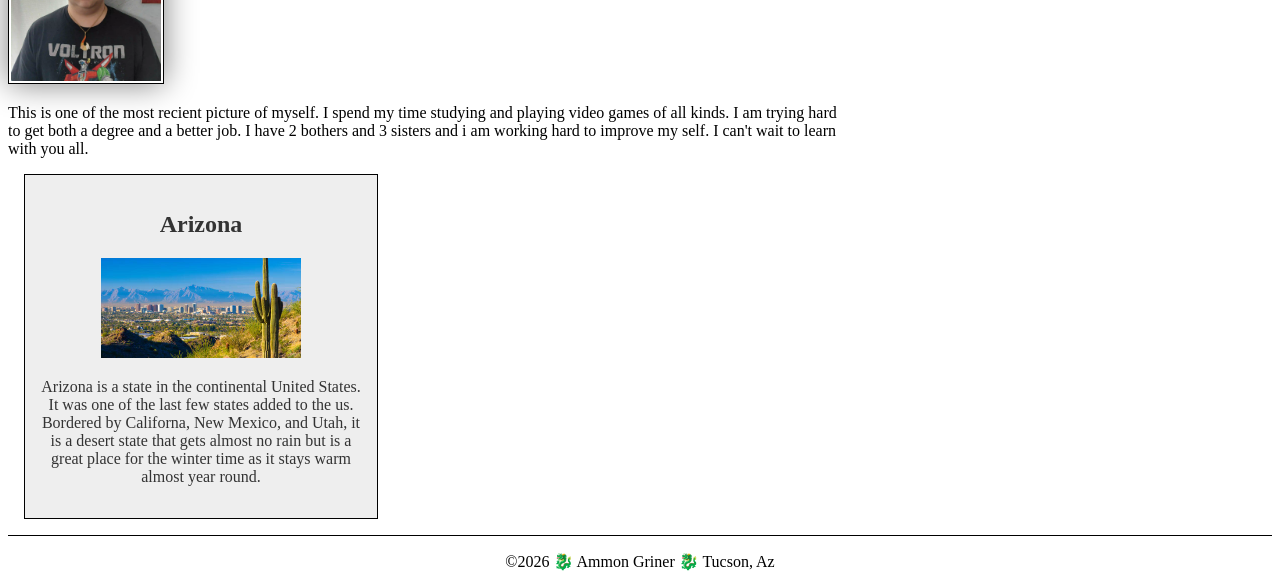
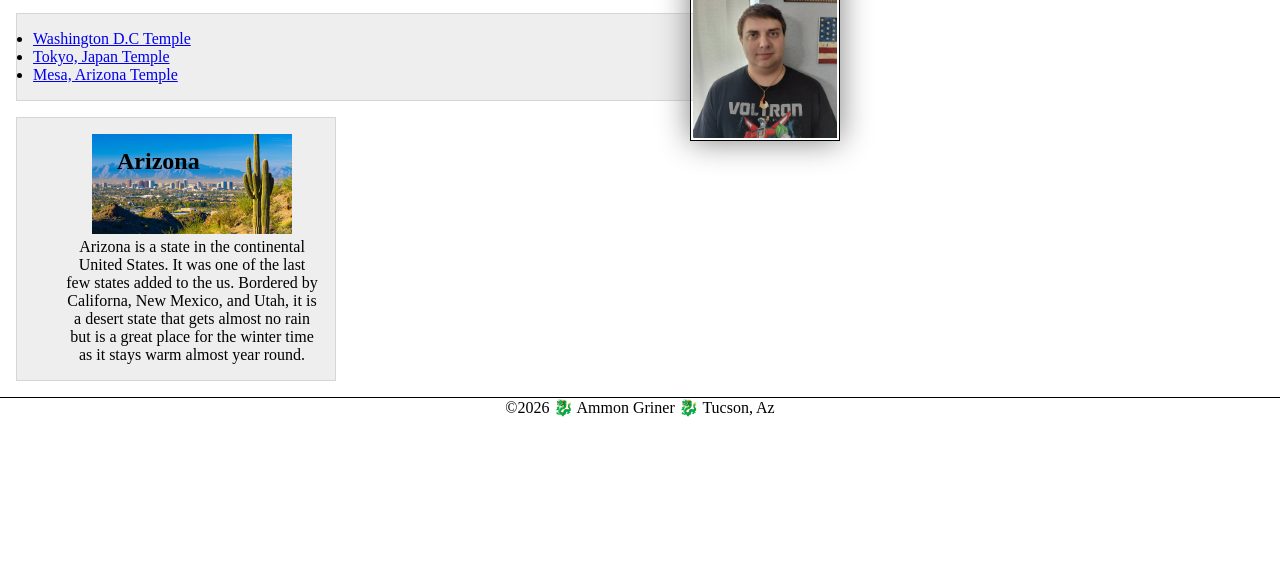
Before and after one commit to madgaster5678/wdd130, a plain HTML site: page index.html in a window 1280 px wide. Shown: the part 346-933 px from the top of the page. After the commit the page ends 800 px from the top, so only its background shows below. Drawn offline with Linux system fonts and the light colour scheme.

Commit message:
code along week 3 done

```diff
--- a/index.html
+++ b/index.html
@@ -16,6 +16,8 @@
         <nav>
             <a href="#">Home</a>
             <a href="wwr/">Rafting Website</a>
+            <a href="https://linkedin.com">Linkedin</a>
+            <a href="https://facebook.com">Facebook</a>
         </nav>
     </header>
     <main>
@@ -26,8 +28,19 @@
             I am trying hard to get both a degree and a better job. I have 2 bothers and 3 sisters
             and i am working hard to improve my self. I can't wait to learn with you all.
         </p>
+        <ul class="box">
+            <li><a href="https://newsroom.churchofjesuschrist.org/article/washington-dc--temple"
+                  target="_blank">Washington D.C Temple</a>
+            </li>
+            <li><a href="https://newsroom.churchofjesuschrist.org/article/tokyo-japan-temple"
+                  target="_blank">Tokyo, Japan Temple</a>
+            </li>
+            <li><a href="https://newsroom.churchofjesuschrist.org/article/mesa-arizona-temple"
+                  target="_blank">Mesa, Arizona Temple</a>
+            </li>
+        </ul>
     </main>
-    <aside>
+    <aside class="box indent">
         <h2>Arizona</h2>
         <img src="images/az-side-landscape.jpg" alt="Arizona landscape">
         <p>Arizona is a state in the continental United States. It was one of the last few states
--- a/styles/styles.css
+++ b/styles/styles.css
@@ -1,3 +1,9 @@
+* {
+    margin: 0;
+    padding: 0;
+    box-sizing: border-box;
+}
+
 :root {
     --border: 1px solid black;
     --text-align: center;
@@ -30,11 +36,18 @@ aside {
     background-color: #eee;
     color: #333;
     text-align: var(--text-align);
+    position: relative;
 }
 
 aside img {
     width: 200px;
     height: auto;
+}
+
+aside h2 {
+    position: absolute;
+    top: 30px;
+    left: 100px;
 }
 
 main img {
@@ -43,6 +56,8 @@ main img {
     border: var(--border);
     padding: 2px;
     box-shadow: 0 0 30px gray;
+    float: right;
+    margin: 0 0 1rem 1rem;
 }
 
 p {
@@ -54,3 +69,17 @@ footer {
     border-top: var(--border);
     text-align: var(--text-align);
 }
+
+/* class selectors */
+
+.box {
+    margin: 1rem;
+    border: 1px solid rgba(0, 0, 0, .1);
+    padding: 1rem;
+    background-color: #eee;
+    color: #000;
+}
+
+.indent {
+    padding-left: 3rem;
+}
```
